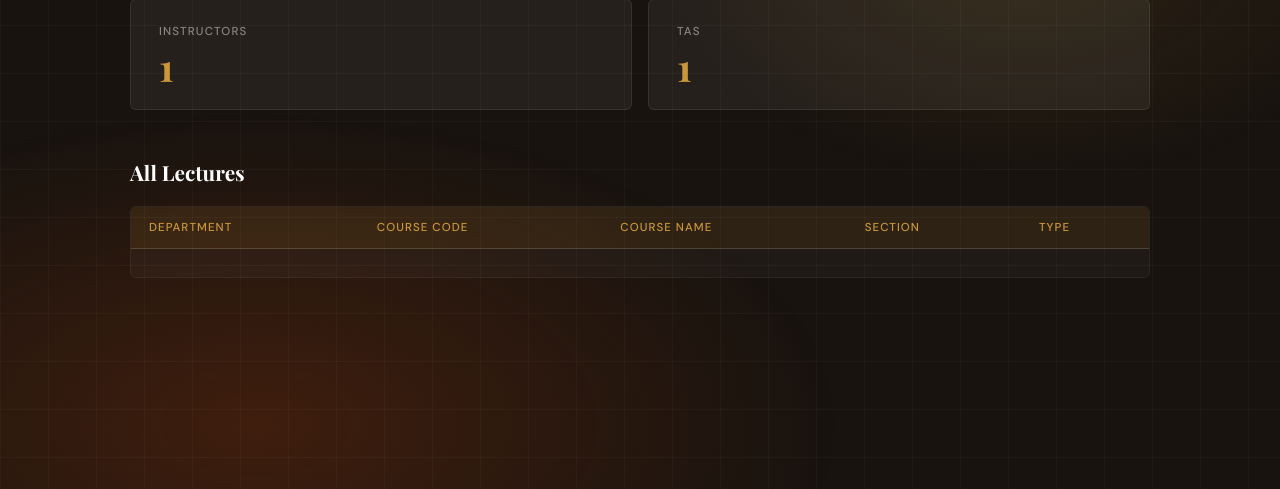
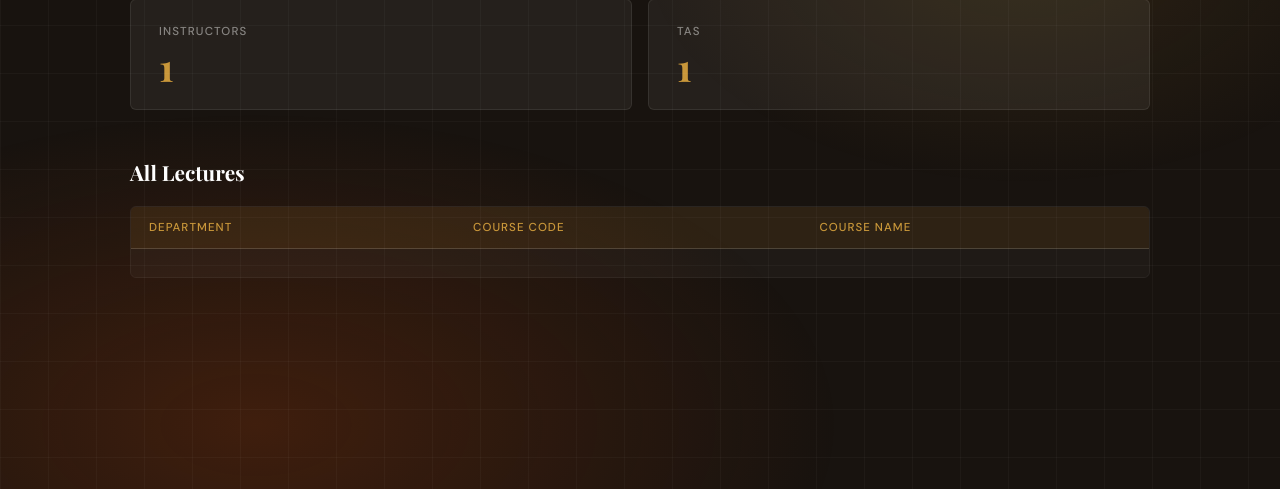
Before and after one commit to Brady-Siefken/Office-Hour-Project, a Django app: template office_hours_scheduler/scheduler_app/templates/scheduler_app/admin_dashboard.html in a window 1280 px wide. Shown: the part 215-704 px from the top of the page. Run offline with Django 4.2, Linux system fonts and the light colour scheme; tables that the repository leaves empty hold one stand-in row (values such as "Sample post"); the template is opened without the code that fills it: values that come from a table or form of the project are taken from there, most other values are stand-ins (such as "Sample title", 1, 10 or a date in 2020); lists and menus that the app fills with data are empty; some web fonts are replaced.

Commit message:
Fixed admin tables

```diff
--- a/office_hours_scheduler/scheduler_app/templates/scheduler_app/admin_dashboard.html
+++ b/office_hours_scheduler/scheduler_app/templates/scheduler_app/admin_dashboard.html
@@ -47,8 +47,6 @@
                         <th>Department</th>
                         <th>Course Code</th>
                         <th>Course Name</th>
-                        <th>Section</th>
-                        <th>Type</th>
                     </tr>
                 </thead>
                 <tbody>
@@ -57,8 +55,6 @@
                             <td>{{ lecture.getCourseDepartment }}</td>
                             <td>{{ lecture.getCourseCode }}</td>
                             <td>{{ lecture.getCourseName }}</td>
-                            <td>{{ lecture.getSectionCode }}</td>
-                            <td>{{ lecture.getSectionType }}</td>
                         </tr>
                     {% endfor %}
                 </tbody>
```
Also changed, not shown: office_hours_scheduler/scheduler_app/migrations/0003_alter_user_user_type.py (added).
